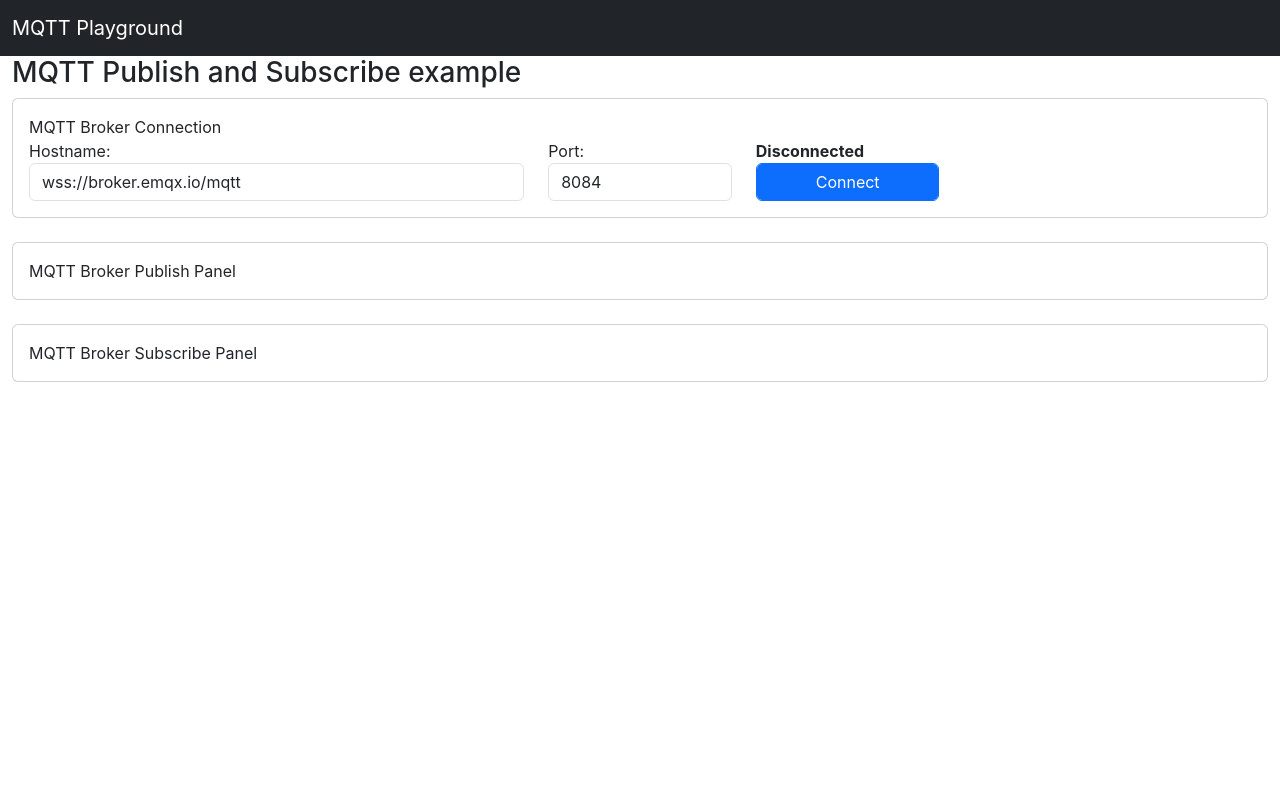
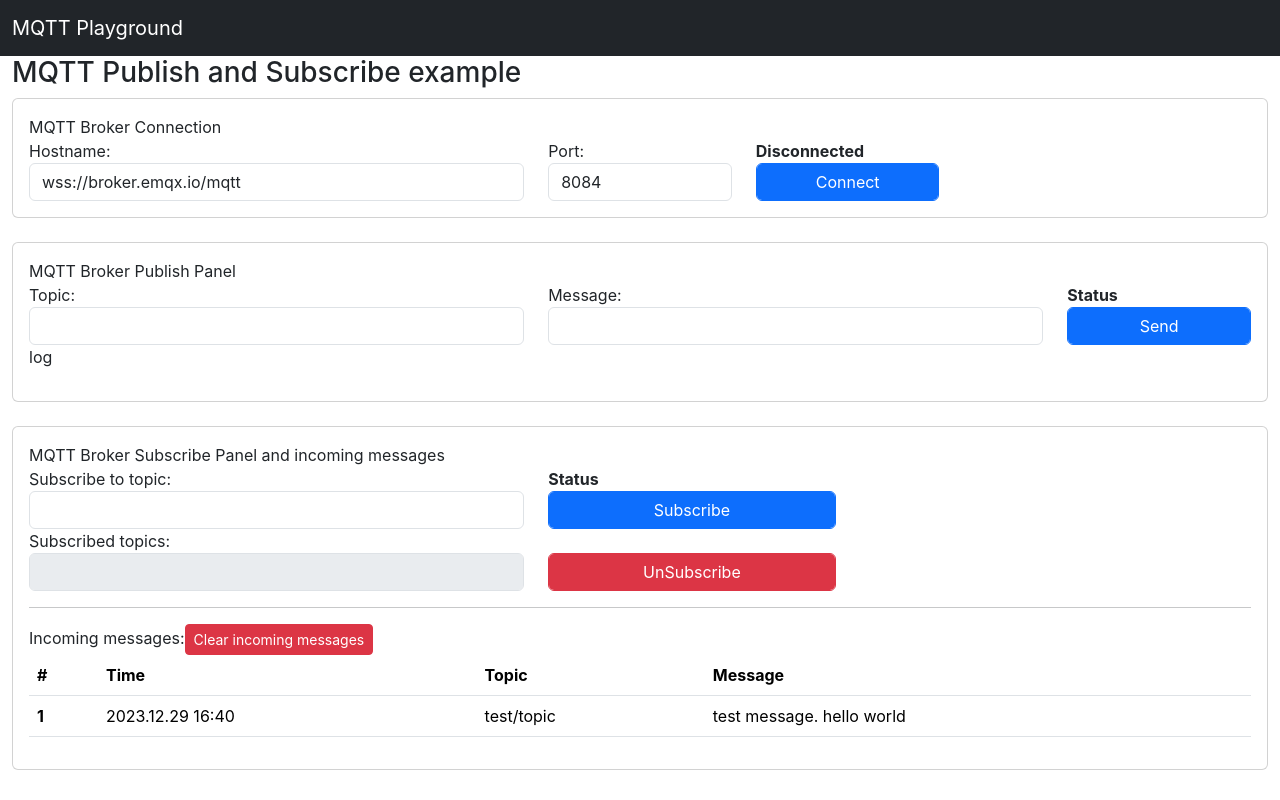
Before and after one commit to jzolyomi/mqtt-playground, a React (Create React App) app: page /mqtt-publish-and-subscribe in a window 1280 px wide. Built offline with nearby package versions, Linux system fonts and the light colour scheme.

Commit message:
Update MQTTPublishSubscribe.js Layout of the page added

```diff
--- a/src/pages/MQTTPublishSubscribe.js
+++ b/src/pages/MQTTPublishSubscribe.js
@@ -44,7 +44,53 @@ function MQTTConnectionPanel() {
 function MQTTSubscribePanel() {
   return (
     <div className="card">
-      <div className="card-body">MQTT Broker Subscribe Panel</div>
+      <div className="card-body">
+        MQTT Broker Subscribe Panel and incoming messages
+        <div className="row">
+          <div className="col-sm-5">
+            <label>Subscribe to topic:</label>
+            <input type="text" className="form-control" />
+          </div>
+          <div className="col-sm-3">
+            <label>
+              <b>Status</b>
+            </label>
+            <button className="btn btn-primary form-control">Subscribe</button>
+          </div>
+        </div>
+        Subscribed topics:
+        <div className="row">
+          <div className="col-sm-5">
+            <input type="text" className="form-control" disabled />
+          </div>
+          <div className="col-sm-3">
+            <button className="btn btn-danger form-control">UnSubscribe</button>
+          </div>
+        </div>
+        <hr />
+        Incoming messages:
+        <button className="btn btn-sm btn-danger">
+          Clear incoming messages
+        </button>
+        <table className="table">
+          <thead>
+            <tr>
+              <th scope="col">#</th>
+              <th scope="col">Time</th>
+              <th scope="col">Topic</th>
+              <th scope="col">Message</th>
+            </tr>
+          </thead>
+          <tbody>
+            <tr>
+              <th scope="row">1</th>
+              <td>2023.12.29 16:40</td>
+              <td>test/topic</td>
+              <td>test message. hello world</td>
+            </tr>
+          </tbody>
+        </table>
+      </div>
     </div>
   );
 }
@@ -52,7 +98,26 @@ function MQTTSubscribePanel() {
 function MQTTPublishPanel() {
   return (
     <div className="card">
-      <div className="card-body">MQTT Broker Publish Panel</div>
+      <div className="card-body">
+        MQTT Broker Publish Panel
+        <div className="row">
+          <div className="col-sm-5">
+            <label>Topic:</label>
+            <input type="text" className="form-control" />
+          </div>
+          <div className="col-sm-5">
+            <label>Message:</label>
+            <input type="text" className="form-control" />
+          </div>
+          <div className="col-sm-2">
+            <label>
+              <b>Status</b>
+            </label>
+            <button className="btn btn-primary form-control">Send</button>
+          </div>
+        </div>
+        <p>log</p>
+      </div>
     </div>
   );
 }
```
